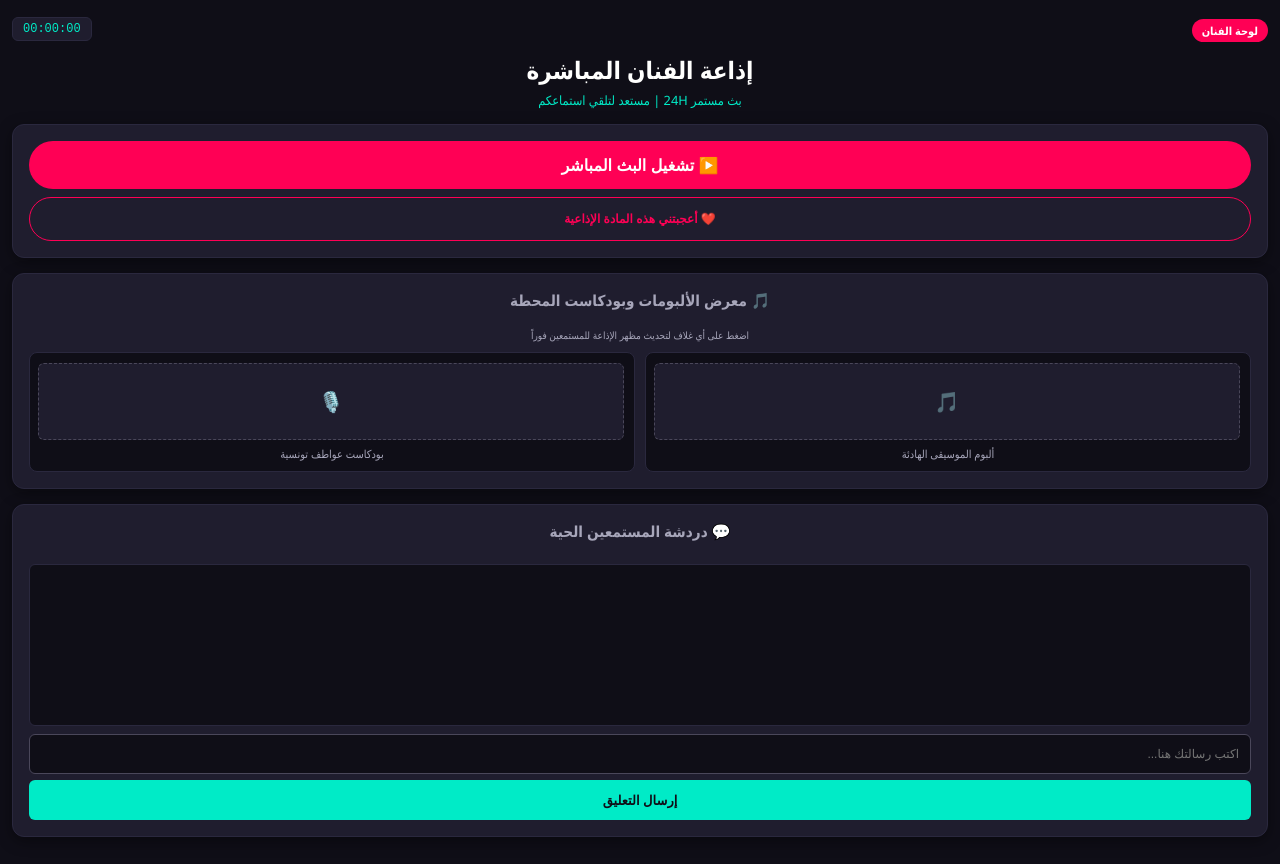
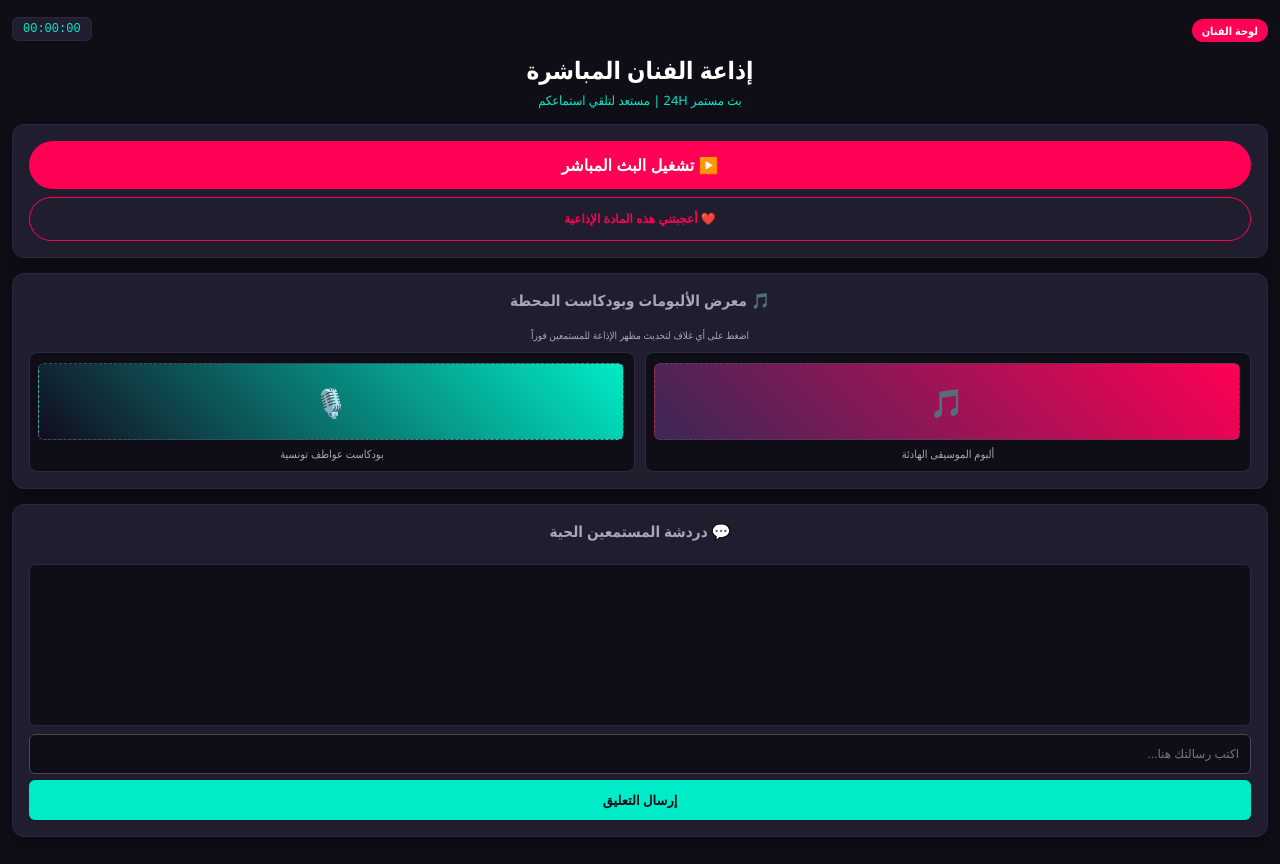
Before and after one commit to Hammoudi16/smart-radio-king, a website: page public/artist.html in a window 1280 px wide. Drawn offline with Linux system fonts and the light colour scheme.

```diff
--- a/public/artist.html
+++ b/public/artist.html
@@ -51,20 +51,23 @@
             <button class="btn-like-station" onclick="sendStationLike()">❤️ أعجبتني هذه المادة الإذاعية</button>
         </div>
 
-        <div class="card">
+                <div class="card">
             <h3>🎵 معرض الألبومات وبودكاست المحطة</h3>
             <p style="font-size:10px; color:#a7a6ba; text-align:center; margin-top:-5px;">اضغط على أي غلاف لتحديث مظهر الإذاعة للمستمعين فوراً</p>
             <div class="gallery-grid" id="tracksGallery">
-                <div class="gallery-item" onclick="updateRadioCover('/audio/album1.jpg')">
-                    <div class="gallery-preview" id="albumPreview">🎵</div>
+                <!-- الألبوم الأول المطور بمحاكاة أيقونة نصية بدون صور مكسورة -->
+                <div class="gallery-item" onclick="updateRadioCover('https://unsplash.com', 'ألبوم الموسيقى الهادئة')">
+                    <div class="gallery-preview" style="background: linear-gradient(45deg, #3a2856, #ff0055); color: #fffffe; font-size: 28px;">🎵</div>
                     <div class="gallery-title">ألبوم الموسيقى الهادئة</div>
                 </div>
-                <div class="gallery-item" onclick="updateRadioCover('/audio/podcast1.jpg')">
-                    <div class="gallery-preview" id="podcastPreview">🎙️</div>
+                <!-- البودكاست الثاني المطور بمحاكاة أيقونة نصية بدون صور مكسورة -->
+                <div class="gallery-item" onclick="updateRadioCover('https://unsplash.com', 'بودكاست عواطف تونسية')">
+                    <div class="gallery-preview" style="background: linear-gradient(45deg, #120c1f, #00ebc7); color: #fffffe; font-size: 28px;">🎙️</div>
                     <div class="gallery-title">بودكاست عواطف تونسية</div>
                 </div>
             </div>
         </div>
+
 
         <div class="card">
             <h3>💬 دردشة المستمعين الحية</h3>
```
